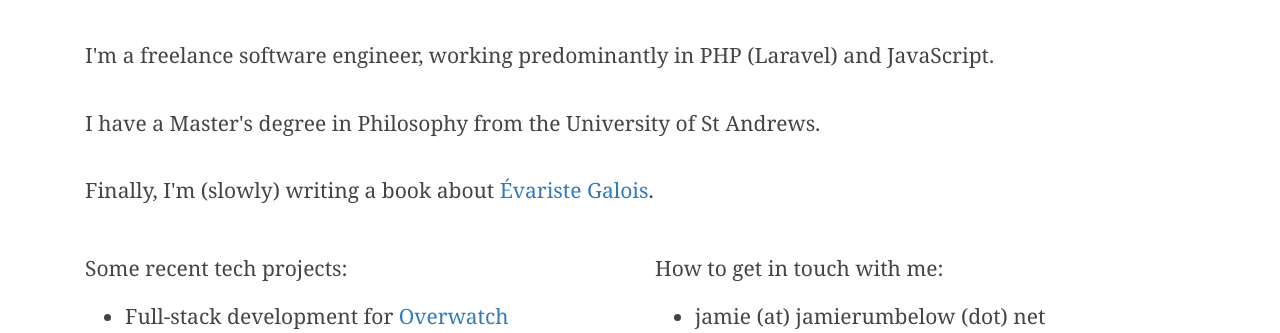
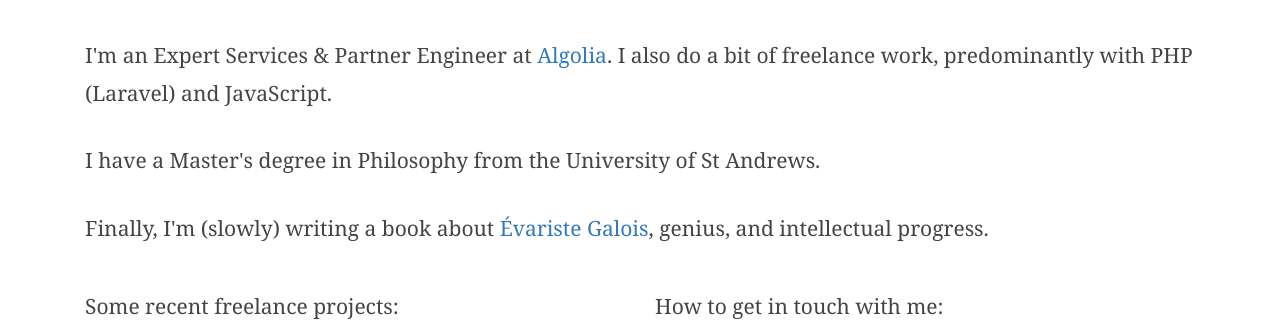
Before and after one commit to jamierumbelow/jamierumbelow.github.io, a plain HTML site: page index.html in a window 1280 px wide. Shown: the part 232-565 px from the top of the page. Drawn offline with nearby package versions, Linux system fonts and the light colour scheme; a web font is replaced by a local one.

Commit message:
Update index.html

```diff
--- a/index.html
+++ b/index.html
@@ -14,12 +14,12 @@
 			<h2>Software engineer and writer based in Paris, France.</h2>
 		</div>
 		<div class="col-md-12">
-			<p>I'm a freelance software engineer, working predominantly in PHP (Laravel) and JavaScript.</p>
+			<p>I'm an Expert Services &amp; Partner Engineer at <a href="https://algolia.com">Algolia</a>. I also do a bit of freelance work, predominantly with PHP (Laravel) and JavaScript.</p>
 			<p>I have a Master's degree in Philosophy from the University of St Andrews.</p>
-			<p>Finally, I'm (slowly) writing a book about <a href="https://en.wikipedia.org/wiki/%C3%89variste_Galois" target="_blank">Évariste Galois</a>.</p>
+			<p>Finally, I'm (slowly) writing a book about <a href="https://en.wikipedia.org/wiki/%C3%89variste_Galois" target="_blank">Évariste Galois</a>, genius, and intellectual progress.</p>
 		</div>
 		<div class="col-md-6">
-			<p>Some recent tech projects:</p>
+			<p>Some recent freelance projects:</p>
 			<ul>
 				<li>Full-stack development for <a href="https://overwatchresearch.com" target="_blank">Overwatch</a></li>
 				<li>Software engineering for <a href="https://amiqus.co" target="_blank">Amiqus</a></li>
```
